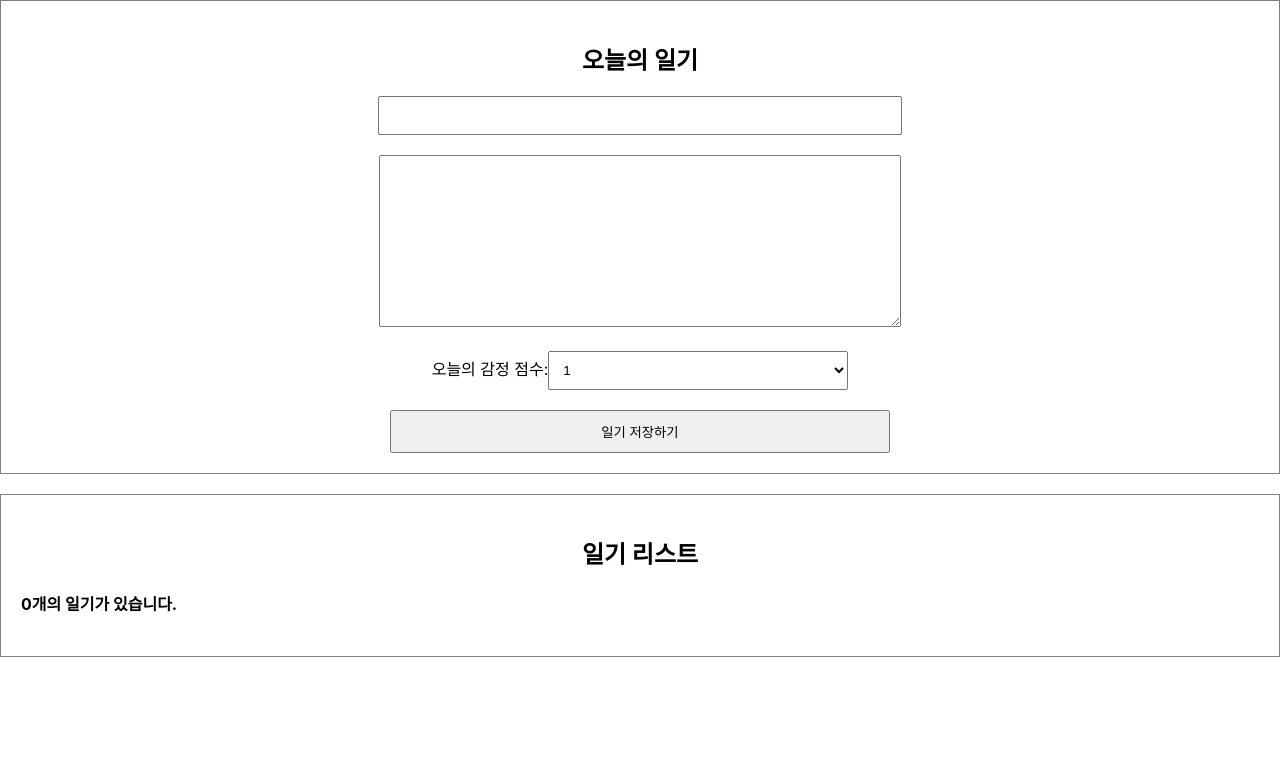
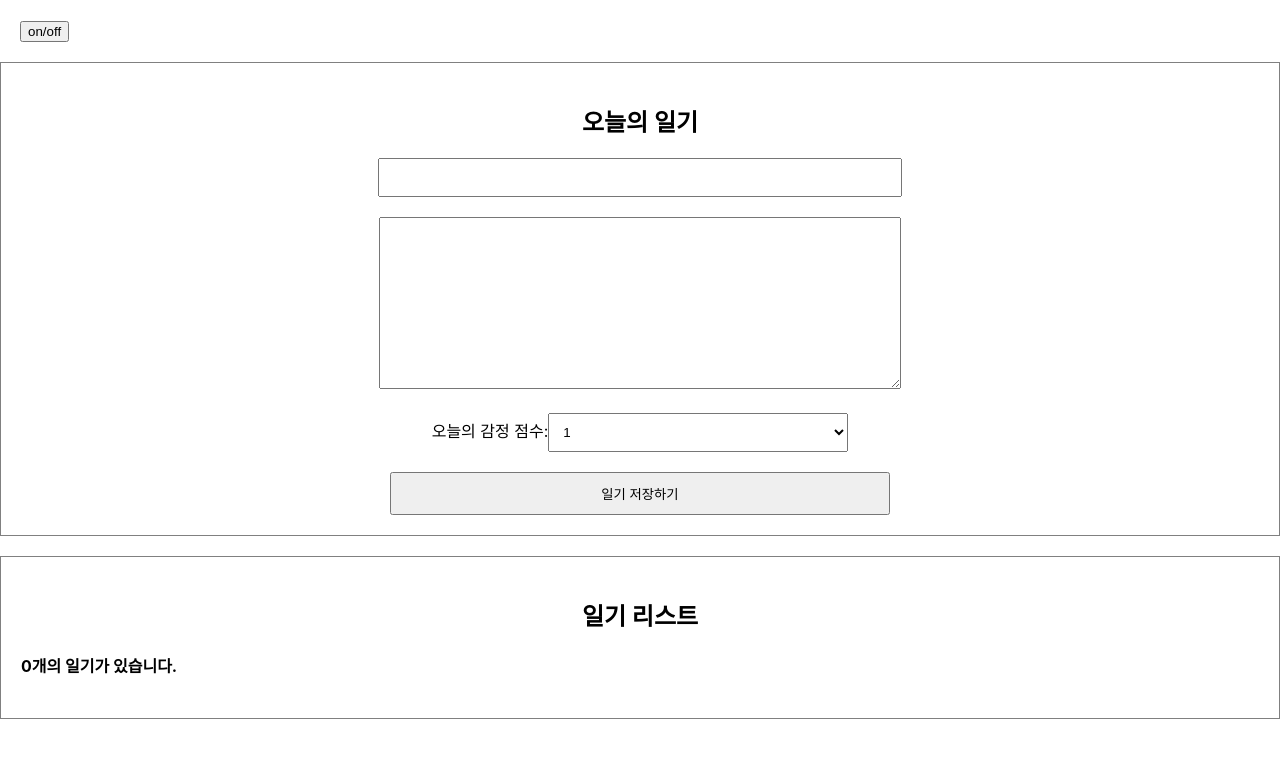
Before and after one commit to aka-nick/react-simple-diary, a React (Create React App) app: page / in a window 1280 px wide. Shown: the top 758 px of the page. Built offline with nearby package versions, Linux system fonts and the light colour scheme.

Commit message:
LifeCycle(mount, update, unmount) 다뤄보기 기초

```diff
--- a/src/App.js
+++ b/src/App.js
@@ -2,6 +2,7 @@
 import { useRef, useState } from "react";
 import DiaryEditor from "./DiaryEditor";
 import DiaryList from "./DiaryList";
+import LifeCycle from "./LifeCycle";
 
 function App() {
   const [data, setData] = useState([]);
@@ -34,6 +35,7 @@
 
   return (
     <div className="App">
+      <LifeCycle />
       <DiaryEditor onCreate={onCreate} />
       <DiaryList diaryList={data} onRemove={onRemove} onEdit={onEdit} />
     </div>
--- /dev/null
+++ b/src/LifeCycle.js
@@ -0,0 +1,59 @@
+import React, { useEffect, useState } from "react";
+
+const UnmountTest = () => {
+  useEffect(() => {
+    console.log("mount");
+
+    return () => {
+      // unmount 시점에 실행되는 코드.
+      console.log("unmount");
+    };
+  }, []);
+  return <div>unmount testing component</div>;
+};
+
+const LifeCycle = () => {
+  //   const [count, setCount] = useState(0);
+  //   const [text, setText] = useState("");
+
+  //   useEffect(() => {
+  //     console.log("mount");
+  //   }, []);
+
+  //   useEffect(() => {
+  //     console.log("update");
+  //   });
+
+  //   useEffect(() => {
+  //     console.log("count update");
+  //   }, [count]);
+
+  //   useEffect(() => {
+  //     console.log("text update");
+  //   }, [text]);
+
+  const [isVisible, setIsVisible] = useState(false);
+  const toggleVisible = () => setIsVisible(!isVisible);
+
+  return (
+    <div style={{ padding: 20 }}>
+      <button onClick={toggleVisible}>on/off</button>
+      {isVisible && <UnmountTest />}
+      {/* <div>
+        {count}
+        <button
+          onClick={() => {
+            setCount(count + 1);
+          }}
+        >
+          +
+        </button>
+      </div>
+      <div>
+        <input value={text} onChange={(e) => setText(e.target.value)} />
+      </div> */}
+    </div>
+  );
+};
+
+export default LifeCycle;
```
